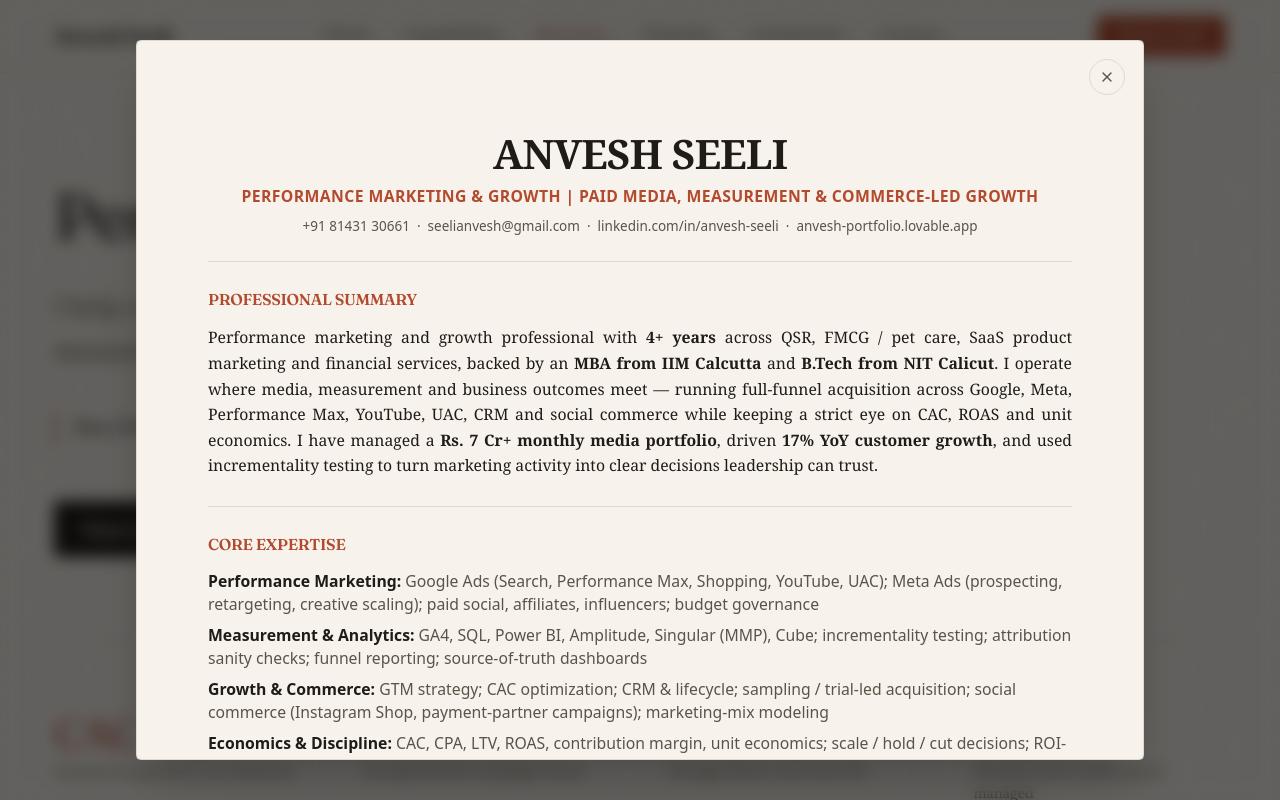
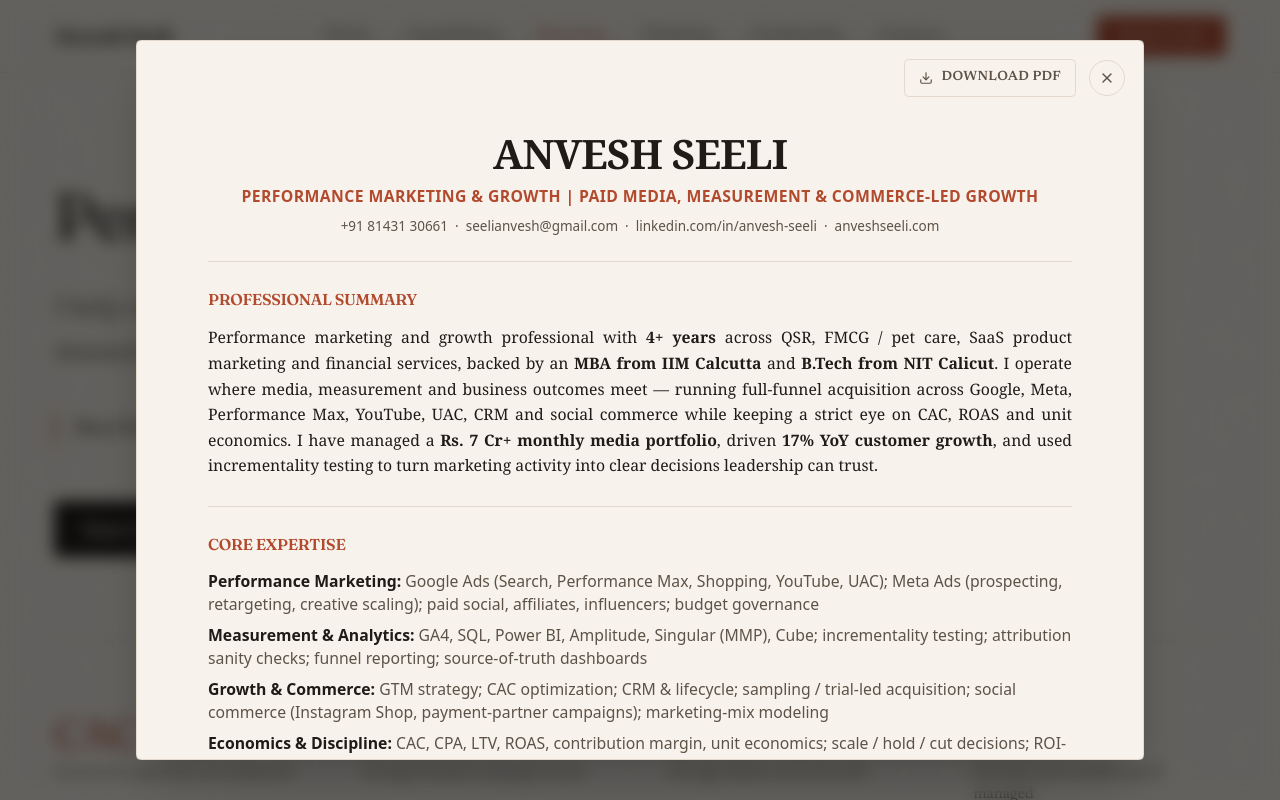
Before and after one commit to seelianvesh-ctrl/anvesh-portfolio, a React (Vite) app: page / in a window 1280 px wide. Both pictures are taken after a click on the button "View Resume". Shown: the top 800 px of the page. Built offline with nearby package versions, Linux system fonts and the light colour scheme.

Commit message:
Add files via upload
Add resume download buttons

```diff
--- a/src/components/Hero.tsx
+++ b/src/components/Hero.tsx
@@ -12,6 +12,15 @@ export default function Hero({ onOpenResume }: HeroProps) {
       (window as any).gtag("event", "view_resume", {
         location: "hero_section",
         link_url: "resume_modal",
+      });
+    }
+  };
+
+  const handleDownloadResumeClick = () => {
+    if (typeof window !== "undefined" && (window as any).gtag) {
+      (window as any).gtag("event", "resume_download", {
+        location: "hero_section",
+        link_url: "/resume.pdf",
       });
     }
   };
@@ -82,6 +91,16 @@ export default function Hero({ onOpenResume }: HeroProps) {
           </button>
 
           <a
+            href="/resume.pdf"
+            download="Anvesh_Seeli_Resume.pdf"
+            onClick={handleDownloadResumeClick}
+            className="rounded border border-hairline bg-cream px-6 py-3 font-serif text-base font-medium text-ink transition-colors duration-200 hover:bg-hairline cursor-pointer"
+            id="download-resume-hero"
+          >
+            Download Resume
+          </a>
+
+          <a
             href="https://calendly.com/seelianvesh/30min"
             target="_blank"
             rel="noopener noreferrer"
--- a/src/components/ResumeModal.tsx
+++ b/src/components/ResumeModal.tsx
@@ -1,4 +1,4 @@
-import { X } from "lucide-react";
+import { Download, X } from "lucide-react";
 import { useEffect } from "react";
 
 interface ResumeModalProps {
@@ -7,6 +7,15 @@ interface ResumeModalProps {
 }
 
 export default function ResumeModal({ isOpen, onClose }: ResumeModalProps) {
+  const handleDownloadResumeClick = () => {
+    if (typeof window !== "undefined" && (window as any).gtag) {
+      (window as any).gtag("event", "resume_download", {
+        location: "resume_modal",
+        link_url: "/resume.pdf",
+      });
+    }
+  };
+
   // Prevent scroll when modal is open
   useEffect(() => {
     if (isOpen) {
@@ -27,6 +36,18 @@ export default function ResumeModal({ isOpen, onClose }: ResumeModalProps) {
 
         {/* Controls */}
         <div className="absolute top-4 right-4 flex items-center space-x-3">
+          <a
+            href="/resume.pdf"
+            download="Anvesh_Seeli_Resume.pdf"
+            onClick={handleDownloadResumeClick}
+            className="flex items-center gap-2 rounded border border-hairline px-3 py-2 text-xs font-semibold uppercase tracking-wide text-muted-ink hover:text-ink hover:border-ink transition-colors cursor-pointer"
+            aria-label="Download resume PDF"
+            id="btn-download-resume-modal"
+          >
+            <Download size={14} />
+            Download PDF
+          </a>
+
           <button
             onClick={onClose}
             className="flex h-8 w-8 items-center justify-center rounded-full border border-hairline text-muted-ink hover:text-ink hover:border-ink transition-colors cursor-pointer"
@@ -49,7 +70,7 @@ export default function ResumeModal({ isOpen, onClose }: ResumeModalProps) {
               Performance Marketing & Growth | Paid Media, Measurement & Commerce-led Growth
             </p>
             <p className="text-xs text-muted-ink font-sans">
-              +91 81431 30661 &nbsp;·&nbsp; seelianvesh@gmail.com &nbsp;·&nbsp; linkedin.com/in/anvesh-seeli &nbsp;·&nbsp; anvesh-portfolio.lovable.app
+              +91 81431 30661 &nbsp;·&nbsp; seelianvesh@gmail.com &nbsp;·&nbsp; linkedin.com/in/anvesh-seeli &nbsp;·&nbsp; anveshseeli.com
             </p>
           </div>
 
```
